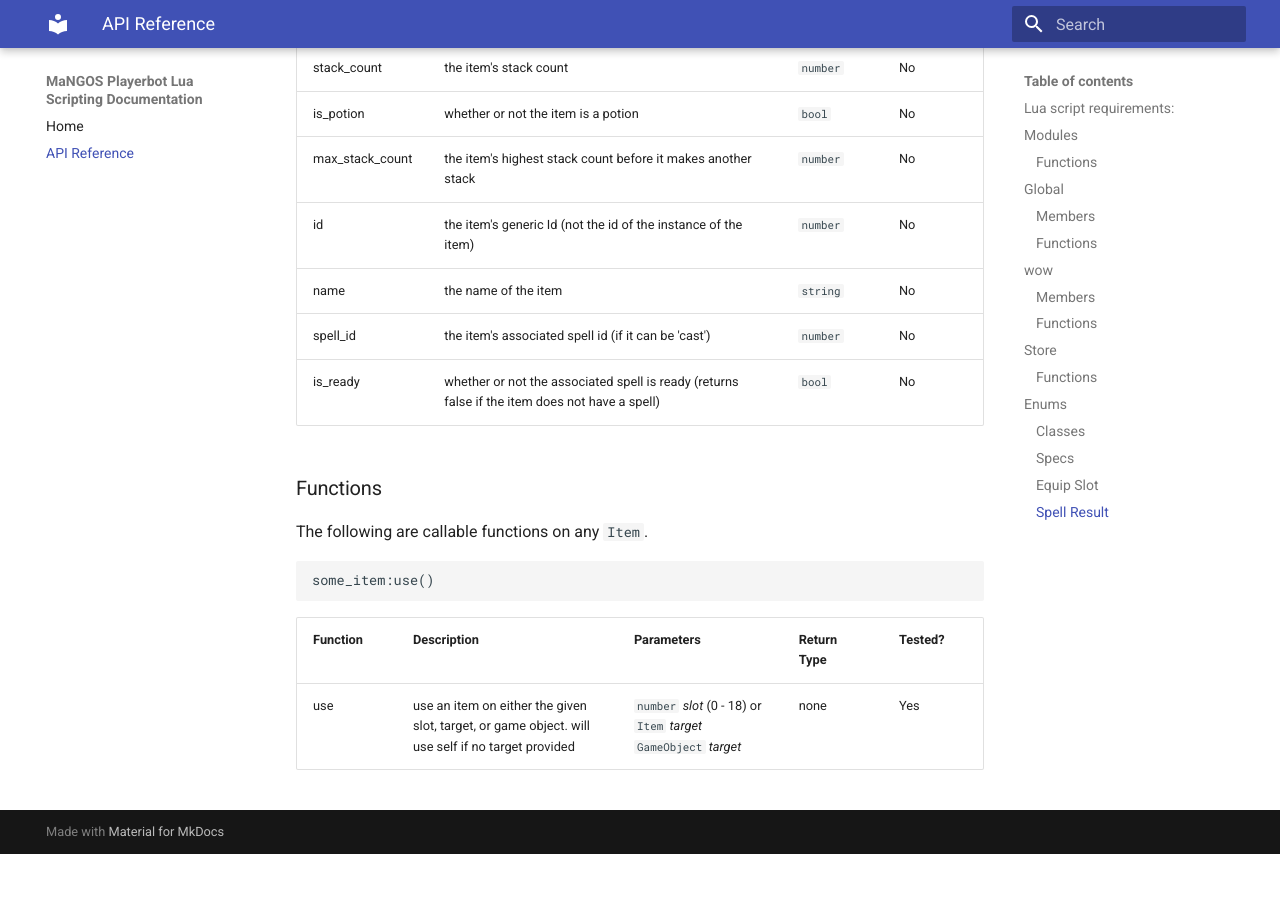
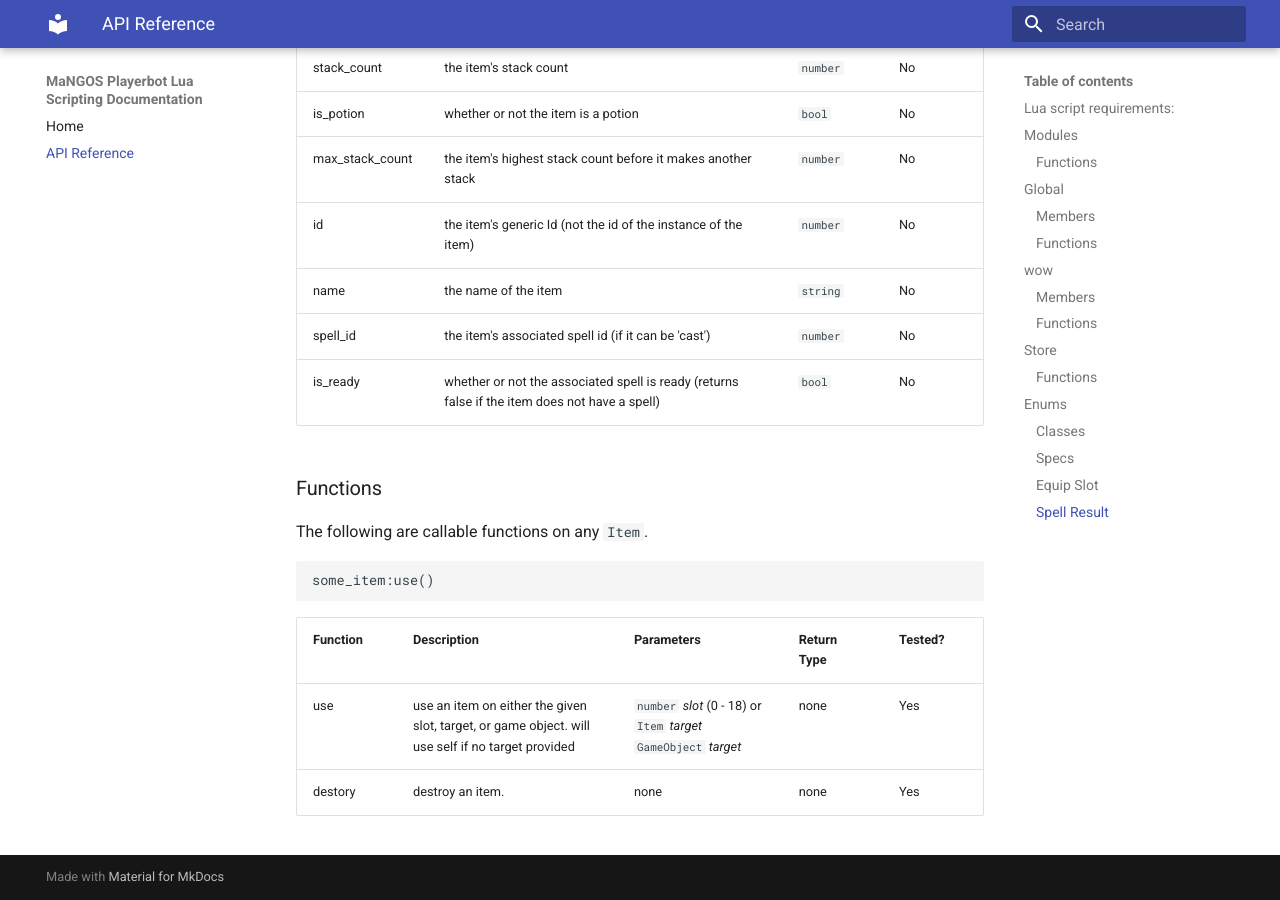
Before and after one commit to nate123456/playerbot-lua, an MkDocs documentation site: the page built from docs/api.md, in a window 1280 px wide and 900 px high, scrolled down 29428 px. Built offline with MkDocs 1.6.1 and Material for MkDocs 9.7.7, drawn with Linux system fonts in a browser that asks for light colours; before the commit the page ends 30282 px from its top, so only the background shows below that.

Commit message:
add destroy item

```diff
--- a/docs/api.md
+++ b/docs/api.md
@@ -836,3 +836,4 @@ some_item:use()
 | Function | Description                                                                                       | Parameters                                                        | Return Type | Tested? |
 | -------- | ------------------------------------------------------------------------------------------------- | ----------------------------------------------------------------- | ----------- | ------- |
 | use      | use an item on either the given slot, target, or game object. will use self if no target provided | `number` _slot_ (0 - 18) or `Item` _target_ `GameObject` _target_ | none        | Yes     |
+| destory  | destroy an item.                                                                                  | none                                                              | none        | Yes     |
```
